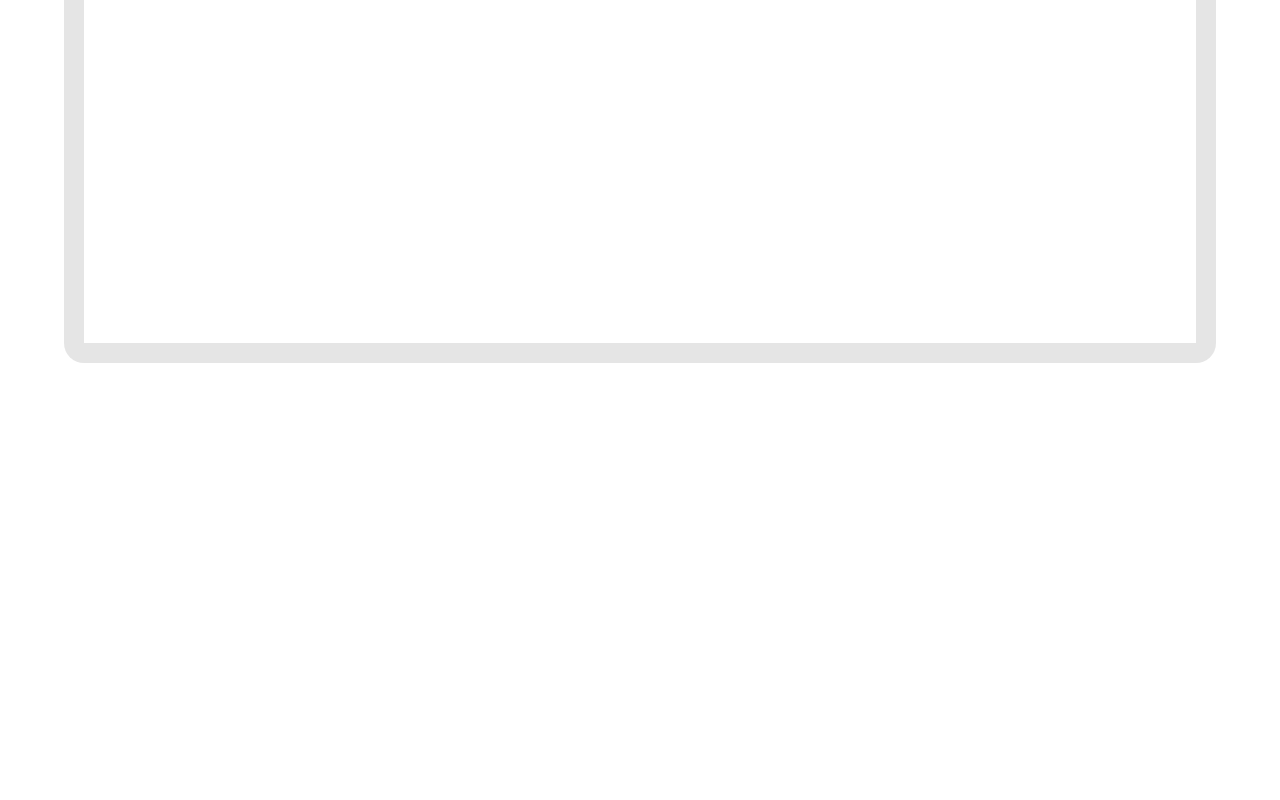
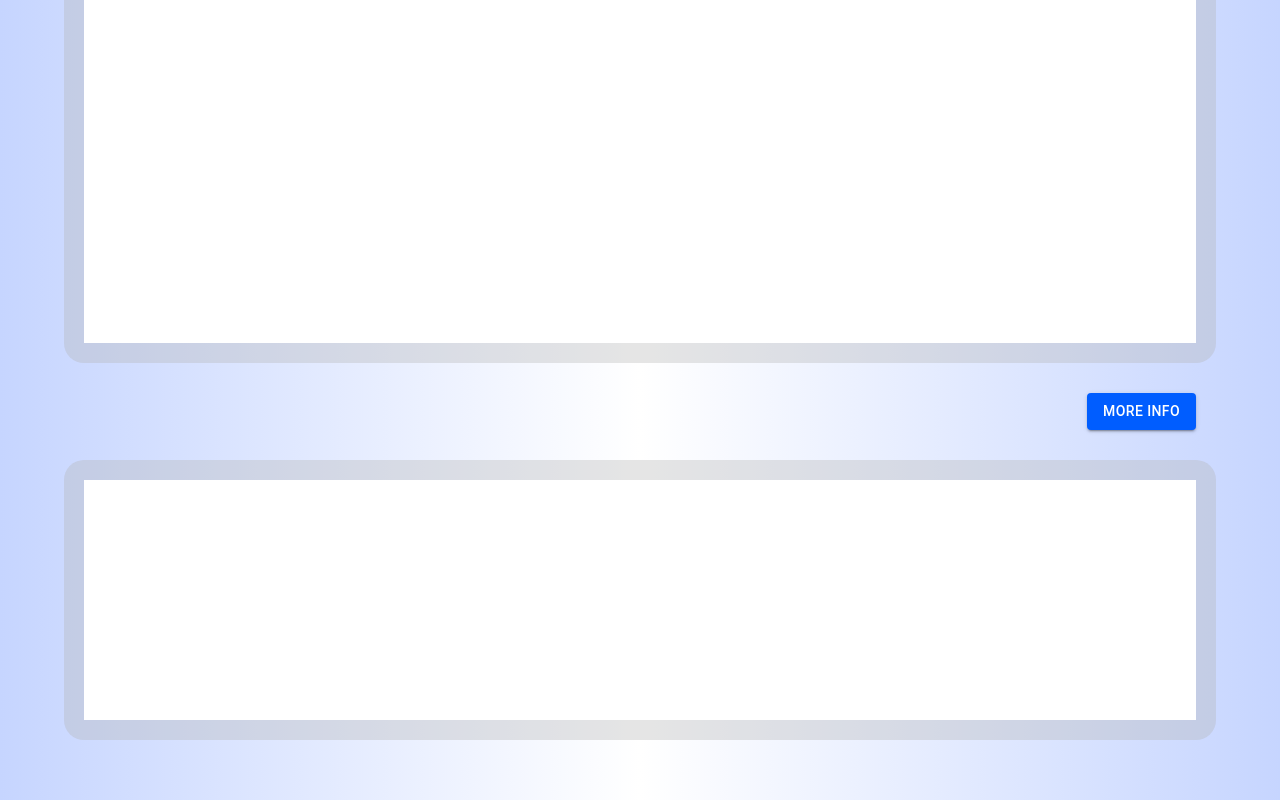
Before and after one commit to adityapaul18/SVNIT-Team4, a React (Create React App) app: page / in a window 1280 px wide. Shown: the part 409-1209 px from the top of the page. Before the commit the page ends 832 px from the top, so only its background shows below. Built offline with nearby package versions, Linux system fonts and the light colour scheme.

Commit message:
3 sections

```diff
--- a/package.json
+++ b/package.json
@@ -10,6 +10,7 @@
     "@testing-library/user-event": "^12.1.10",
     "react": "^17.0.2",
     "react-dom": "^17.0.2",
+    "react-router-dom": "^5.2.1",
     "react-scripts": "4.0.3",
     "web-vitals": "^1.0.1"
   },
--- a/src/App.css
+++ b/src/App.css
@@ -1,6 +1,7 @@
 .App {
   display: flex;
   flex-direction: column;
+  background-image: linear-gradient(to right, rgb(198, 213, 255),rgb(255, 255, 255),rgb(198, 213, 255));
 }
 .App > div {
   width: 90%;
--- a/src/App.js
+++ b/src/App.js
@@ -1,5 +1,6 @@
 import './App.css';
 import Chart from './components/Charts/Chart';
+import Compinfo from './components/Compinfo/Compinfo';
 import Filters from './components/Filters/Filters';
 
 function App() {
@@ -8,6 +9,7 @@ function App() {
       <div>
         <Filters/>
         <Chart/>
+        <Compinfo/>
       </div>
     </div>
   );
--- /dev/null
+++ b/src/components/Compinfo/Compinfo.css
@@ -0,0 +1,23 @@
+.CompinfoContainer{
+    background-color: rgba(177, 177, 177, 0.333);
+    padding: 20px;
+    margin: 30px 0px;
+    border-radius: 20px;
+}
+
+.CompanyI{
+    background-color: white;
+    min-height: 30vh;
+}
+
+.moreinfo{
+    display: flex;
+    justify-content: right;
+    width: 100%;
+}
+
+.moreinfoBtn{
+    background-color: rgb(0, 93, 255) !important;
+    color:white !important;
+    margin-right: 20px !important;
+}
--- /dev/null
+++ b/src/components/Compinfo/Compinfo.js
@@ -0,0 +1,20 @@
+import { Button } from '@material-ui/core'
+import React from 'react'
+import './Compinfo.css'
+
+function Compinfo() {
+    return (
+        <>
+            <div  className="moreinfo" >
+                <Button variant="contained" className="moreinfoBtn" >more info</Button>
+            </div>
+            <div className="CompinfoContainer">
+            <div className="CompanyI">
+
+            </div>
+        </div>
+        </>
+    )
+}
+
+export default Compinfo
```
Also changed, not shown: 1 other file (tests, documents, lock files or other folders).
